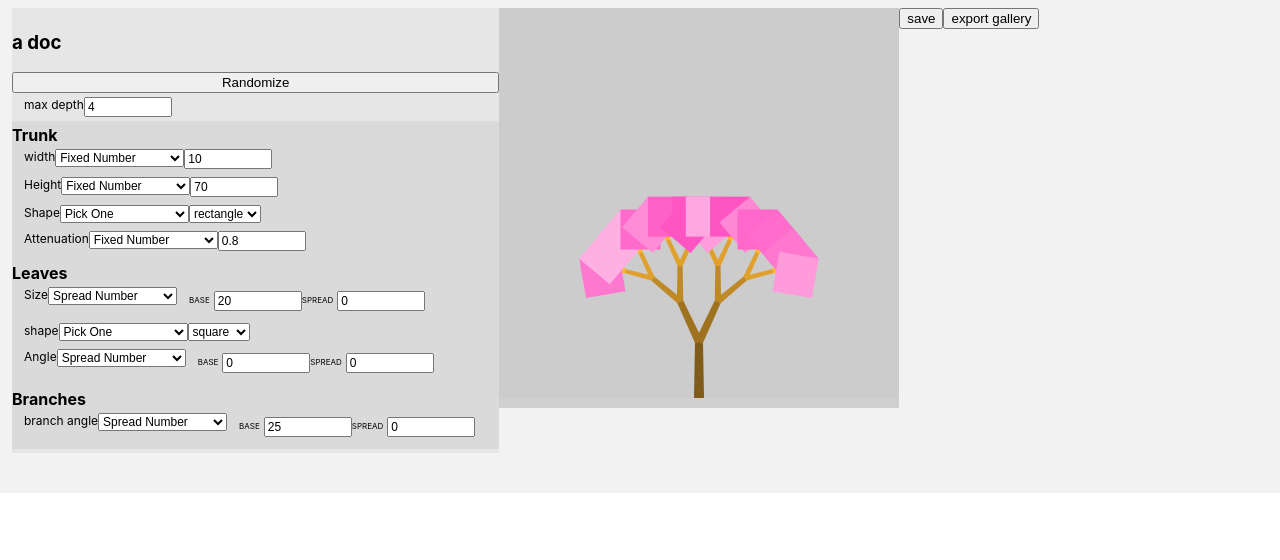
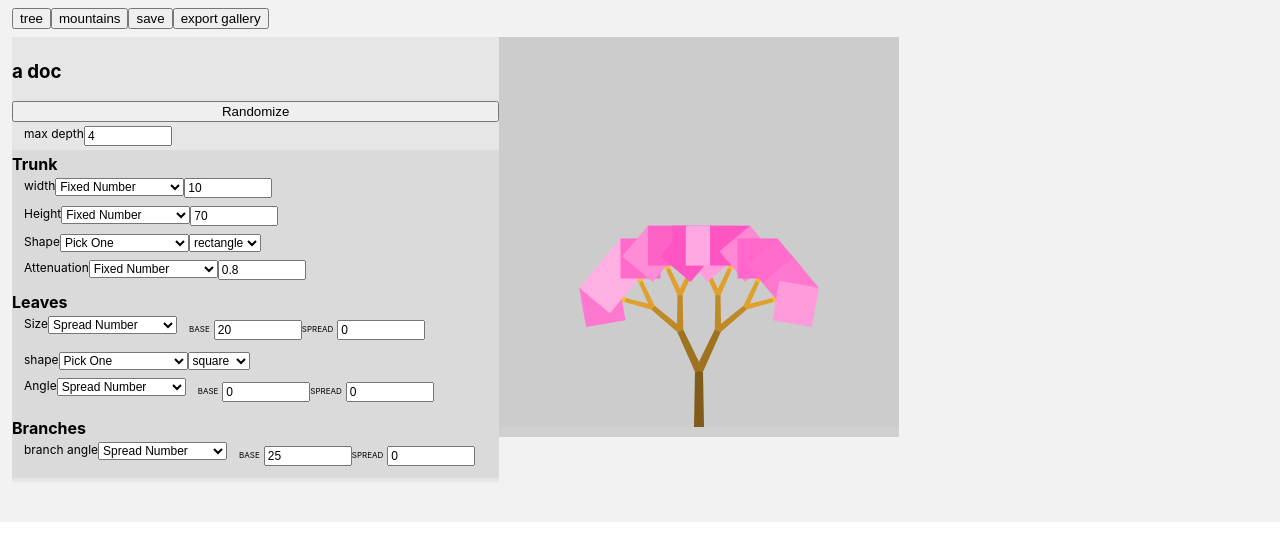
Before and after one commit to joshmarinacci/tree-gen-gen, a React (Create React App) app: page / in a window 1280 px wide. Shown: the top 560 px of the page. Built offline with nearby package versions, Linux system fonts and the light colour scheme.

Commit message:
prep for switching docs

```diff
--- a/src/App.js
+++ b/src/App.js
@@ -6,72 +6,82 @@ import {
   GENERATOR_LIST,
   fixup, GENERATOR_MAP
 } from './generators.js'
+import {Observable} from './utils.js'
 
+const mainDoc = new Observable()
 
+function setupTreeDoc() {
+  console.log("setting up the tree doc")
 
-let mainDoc = {
+  let doc = {
     seed: 'apple',
-  title:'a doc',
-  maxDepth:{
-    _type:GENERATOR_TYPES.fixed,
-    _title:'max depth',
-    defaultValue:4,
+    title: 'a doc',
+    maxDepth: {
+      _type: GENERATOR_TYPES.fixed,
+      _title: 'max depth',
+      defaultValue: 4,
     },
     trunk: {
       _title: 'Trunk',
       width: {
-      _type:GENERATOR_TYPES.fixed,
-      _title:'width',
-      defaultValue:10,
+        _type: GENERATOR_TYPES.fixed,
+        _title: 'width',
+        defaultValue: 10,
       },
       height: {
-      _title:'Height',
-      _type:GENERATOR_TYPES.fixed,
-      defaultValue:70,
+        _title: 'Height',
+        _type: GENERATOR_TYPES.fixed,
+        defaultValue: 70,
       },
       type: {
-      _title:'Shape',
-      _type:GENERATOR_TYPES.pick,
-      defaultValue:'trapezoid',
-      values:['rectangle','trapezoid']
+        _title: 'Shape',
+        _type: GENERATOR_TYPES.pick,
+        defaultValue: 'trapezoid',
+        values: ['rectangle', 'trapezoid']
       },
       attenuation: {
-      _title:'Attenuation',
-      _type:GENERATOR_TYPES.fixed,
-      defaultValue:0.8,
+        _title: 'Attenuation',
+        _type: GENERATOR_TYPES.fixed,
+        defaultValue: 0.8,
       }
     },
     leaf: {
       _title: 'Leaves',
       size: {
-      _title:'Size',
+        _title: 'Size',
         _type: GENERATOR_TYPES.spread,
-      defaultValue:20,
+        defaultValue: 20,
       },
       type: {
-      _title:'shape',
+        _title: 'shape',
         _type: GENERATOR_TYPES.pick,
-      defaultValue:'square',
-      values:['square','circle','triangle','ellipse'],
+        defaultValue: 'square',
+        values: ['square', 'circle', 'triangle', 'ellipse'],
       },
       angle: {
-      _title:'Angle',
-      _type:GENERATOR_TYPES.spread,
+        _title: 'Angle',
+        _type: GENERATOR_TYPES.spread,
         defaultValue: 0,
       }
     },
     branch: {
       _title: 'Branches',
       angle: {
-      _title:'branch angle',
-      _type:GENERATOR_TYPES.spread,
+        _title: 'branch angle',
+        _type: GENERATOR_TYPES.spread,
         defaultValue: 25,
       }
     },
   }
+  fixup(doc)
+  mainDoc.trigger(doc)
+}
 
-
-fixup(mainDoc)
+function setupMountainDoc() {
+  const doc = {}
+  fixup(doc)
+  mainDoc.trigger(doc)
+}
 
 const VBox = ({children}) => <div className='vbox'>{children}</div>
 const HBox = ({children}) => <div className='hbox'>{children}</div>
@@ -190,19 +200,6 @@ const DocEditor = ({doc,update}) => {
   </div>
 }
 
-class Observable {
-  constructor(data) {
-    this.callbacks = []
-    this.data = data
-  }
-  on(type,cb) {
-    this.callbacks.push(cb)
-  }
-  trigger = (e) => {
-    this.callbacks.forEach(cb => cb(e))
-  }
-}
-
 class CanvasGallery {
   constructor() {
     this.data = []
@@ -211,7 +208,6 @@ class CanvasGallery {
     this.data.push(canvas.toDataURL())
   }
 }
-
 
 const saver = new Observable()
 const exporter = new Observable()
@@ -253,16 +249,24 @@ const Gallery = ({gallery})=>{
   </ul>
 }
 
+setupTreeDoc()
+
+
 const App = () => {
   const [count, setCount] = useState(0)
+  const [doc, setDoc] = useState(mainDoc.getData())
   const forceUpdate = ()=>setCount(count+1)
   return (
       <VBox>
         <HBox>
-          <DocEditor doc={mainDoc} update={forceUpdate}/>
-          <CanvasView doc={mainDoc} saveTrigger={saver} gallery={gallery} update={forceUpdate}/>
+          <button onClick={setupTreeDoc}>tree</button>
+          <button onClick={setupMountainDoc}>mountains</button>
           <button onClick={saver.trigger}>save</button>
           <button onClick={exporter.trigger}>export gallery</button>
+        </HBox>
+        <HBox>
+          <DocEditor doc={doc} update={forceUpdate}/>
+          <CanvasView doc={doc} saveTrigger={saver} gallery={gallery} update={forceUpdate}/>
         </HBox>
         <Gallery gallery={gallery}/>
       </VBox>
--- a/src/utils.js
+++ b/src/utils.js
@@ -63,3 +63,22 @@ export function hsvToCanvas(h, s, v) {
     const rgb = hsvToRgb(h,s,v)
     return `rgb(${rgb[0]},${rgb[1]},${rgb[2]})`
 }
+
+
+
+export class Observable {
+    constructor(data) {
+        this.callbacks = []
+        this.data = data
+    }
+    on(type,cb) {
+        this.callbacks.push(cb)
+    }
+    trigger = (e) => {
+        this.data = e
+        this.callbacks.forEach(cb => cb(e))
+    }
+    getData() {
+        return this.data
+    }
+}
```
Lines whose indentation alone changed are shown as unchanged.
